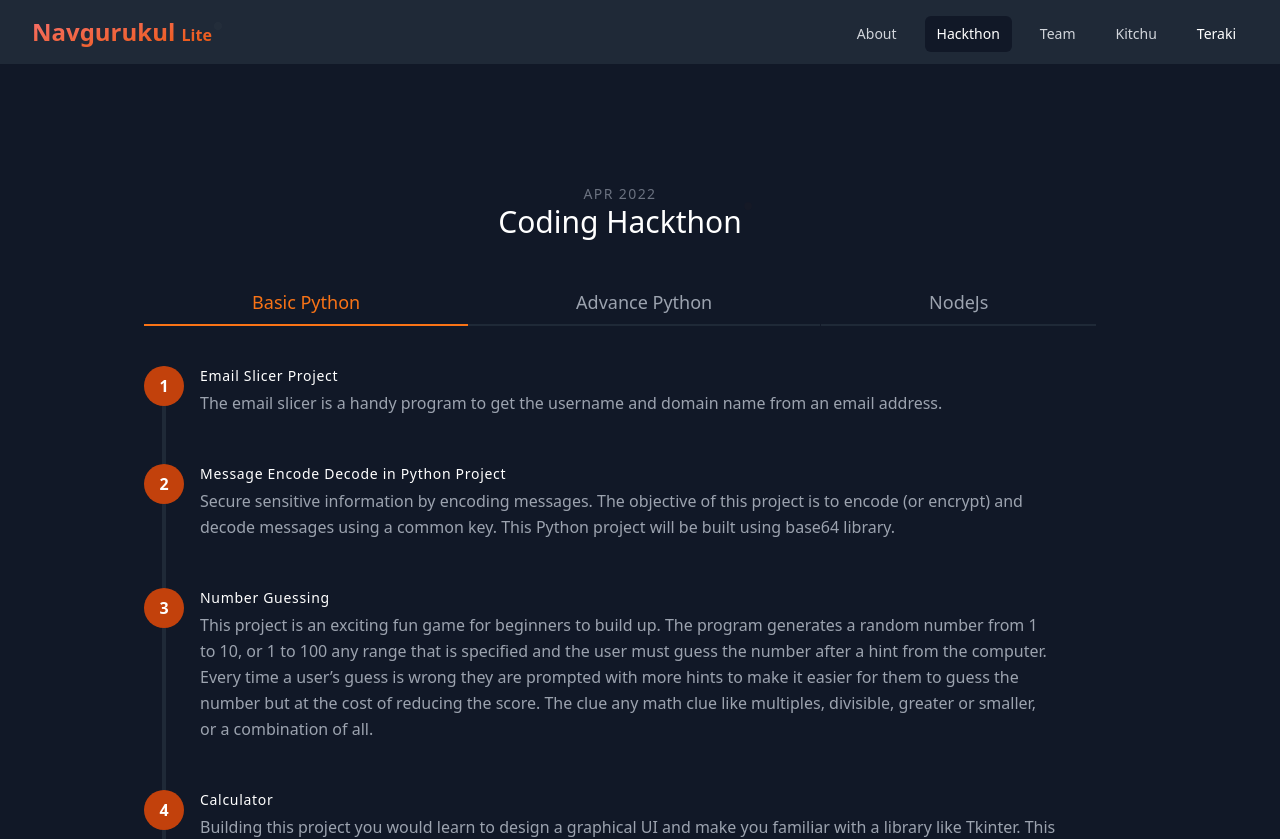
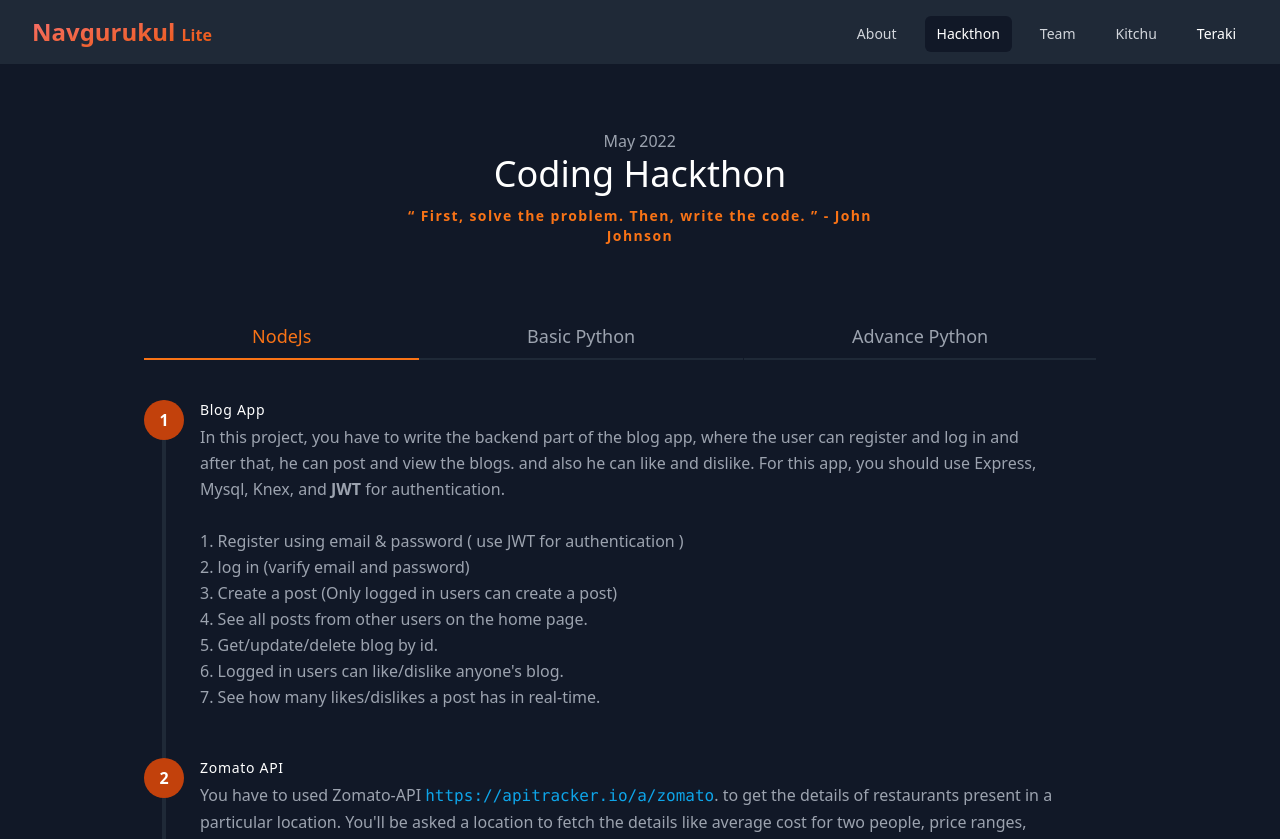
Before and after one commit to navgurukul-lite/cosmos, a React (Create React App) app: page /hackthon in a window 1280 px wide. Shown: the top 839 px of the page. Built offline with nearby package versions, Linux system fonts and the light colour scheme.

Commit message:
pune hackthon changes

```diff
--- a/package.json
+++ b/package.json
@@ -13,8 +13,10 @@
     "npm": "^8.8.0",
     "react": "^18.0.0",
     "react-dom": "^18.0.0",
+    "react-markdown": "^8.0.3",
     "react-router-dom": "^6.3.0",
     "react-scripts": "5.0.1",
+    "rehype-raw": "^6.1.1",
     "web-vitals": "^2.1.4"
   },
   "scripts": {
--- a/src/Components/Team.js
+++ b/src/Components/Team.js
@@ -2,7 +2,7 @@
 import { Fragment } from "react";
 import { Popover, Transition } from "@headlessui/react";
 import { MenuIcon, XIcon } from "@heroicons/react/outline";
-import users from "../Data/team.json"
+import users from "../Data/team.json";
 import Team_card from "./Team_card";
 
 export default function Example() {
@@ -11,28 +11,23 @@ export default function Example() {
       <section id="team" class="text-gray-400 bg-gray-900 body-font">
         <div class="container px-5 py-24 mx-auto">
           <div class="flex flex-col text-center w-full mb-20">
-            <h1 class="text-2xl font-medium title-font mb-4 text-white tracking-widest animate__animated animate__rollIn">
+            <h1 class="text-2xl font-medium title-font mb-4 text-white tracking-widest animate__animated animate__rollIn animate__slow">
               OUR TEAM
               <span class="animate-ping absolute h-1 ml-1 w-1 rounded-full bg-orange-600 opacity-full"></span>
-
             </h1>
-
+            <span class="animate__animated animate__rubberBand inline-block py-1 px-2  text-orange-500 text-sm font-semibold tracking-widest w-1/2 ml-auto mr-auto animate__slower">
+              Alone we can do so little; together we can do so much.
+            </span>
           </div>
           <div class="flex flex-wrap -m-4">
-
+            {users.slice(0, 2).map((item) => {
+              return <Team_card item={item} />;
+            })}
             {users
-              .slice(0,2)
-              .map((item) => {
-                return (
-                <Team_card item={item}/>
-                );
-              })}
-              {users.slice(2)
+              .slice(2)
               .sort(() => (Math.random() > 0.5 ? 1 : -1))
               .map((item) => {
-                return (
-                <Team_card item={item}/>
-                );
+                return <Team_card item={item} />;
               })}
           </div>
         </div>
--- a/src/Components/Team_card.js
+++ b/src/Components/Team_card.js
@@ -6,10 +6,10 @@ const Team_card = ({item}) => {
       <div class="h-full flex sm:flex-row flex-col items-center sm:justify-center justify-center text-center sm:text-left">
         <img
           alt="team"
-          class="flex-shrink-0 rounded-lg w-48 h-48 object-cover object-center sm:mb-0 mb-4 animate__animated animate__zoomIn"
+          class="flex-shrink-0 rounded-lg w-48 h-48 object-cover object-center sm:mb-0 mb-4 animate__animated animate__zoomIn animate__slower"
           src={item.photo}
         />
-        <div class="flex-grow sm:pl-8 animate__animated animate__zoomInUp">
+        <div class="flex-grow sm:pl-8 animate__animated animate__zoomInUp animate__slow">
           <h2 class="title-font font-medium text-lg text-white">{item.name}</h2>
           <h3 class="text-gray-300 mb-3">{item.position}</h3>
           <p class="mb-4">{item.quotes}</p>
--- a/src/Data/projects.json
+++ b/src/Data/projects.json
@@ -1,4 +1,19 @@
 [
+  {
+    "name": "Blog App",
+    "Content": "In this project, you have to write the backend part of the blog app, where the user can register and log in and after that, he can post and view the blogs. and also he can like and dislike. For this app, you should use Express, Mysql, Knex, and **JWT** for authentication.\n\n1. Register using email & password ( use JWT for authentication )\n2. log in (varify email and password)\n3. Create a post (Only logged in users can create a post)\n4. See all posts from other users on the home page.\n5. Get/update/delete blog by id.\n6. Logged in users can like/dislike anyone's blog.\n7. See how many likes/dislikes a post has in real-time.",
+    "topic": "NodeJs"
+  },
+  {
+    "name": "Zomato API",
+    "Content": "You have to used Zomato-API [`https://apitracker.io/a/zomato`](https://apitracker.io/a/zomato). to get the details of restaurants present in a particular location. You'll be asked a location to fetch the details like average cost for two people, price ranges, has online delivery or not, and cuisines of that location.",
+    "topic": "NodeJs"
+  },
+  {
+    "name": "Passport-Strategies",
+    "Content": "In this project you have to implement Google, LinkedIn and GiHub strategies(http://www.passportjs.org/) where the user can login by using these strategies.",
+    "topic": "NodeJs"
+  },
   {
     "name": "Email Slicer Project",
     "Content": "The email slicer is a handy program to get the username and domain name from an email address.",
@@ -38,20 +53,5 @@
     "name": "Convert Text to Speech in Python",
     "Content": "Convert your text into voice with Python and Google APIs.Text to speech project takes words as input on digital devices and converts them into audio or speech with a button click or finger touch.",
     "topic": "Advance Python"
-  },
-  {
-    "name": "Blog App",
-    "Content": "In this project, you have to write the backend part of the blog app, where the user can register and log in and after that, he can post and view the blogs. and also he can like and dislike. For this app, you should use Express, Mysql, Knex, and JWT for authentication.\n\n1. Register using email & password ( use JWT for authentication )2. log in (varify email and password)3. Create a post (Only logged in users can create a post)4. See all posts from other users on the home page.5. Get/update/delete blog by id.6. Logged in users can like/dislike anyone's blog.7. See how many likes/dislikes a post has in real-time.",
-    "topic": "NodeJs"
-  },
-  {
-    "name": "Zomato API",
-    "Content": "You have to used Zomato-API (https://apitracker.io/a/zomato ) to get the details of restaurants present in a particular location. You'll be asked a location to fetch the details like average cost for two people, price ranges, has online delivery or not, and cuisines of that location.",
-    "topic": "NodeJs"
-  },
-  {
-    "name": "Passport-Strategies",
-    "Content": "In this project you have to implement Google, LinkedIn and GiHub strategies(http://www.passportjs.org/) where the user can login by using these strategies.",
-    "topic": "NodeJs"
   }
 ]
--- a/src/Pages/About/index.js
+++ b/src/Pages/About/index.js
@@ -9,17 +9,16 @@ const index = () => {
       <Navbar />
       <section class="text-gray-100 bg-gray-900 pt-5 lg:pt-28 h-screen body-font overflow-hidden">
         <div class="container px-5 py-0 lg:py-24 mx-auto flex justify-between flex-col-reverse lg:flex-row">
-          <div class="pl-0 lg:pl-20 w-full lg:w-3/5 animate__animated animate__bounceInLeft py-0 lg:py-24">
-            <h1 class="text-xl lg:text-4xl w-full lg:w-3/5 ">
-            The Gurukul for the New Age India and its New Generation
+          <div class="pl-0 lg:pl-20 w-full lg:w-3/5 animate__animated animate__bounceInLeft animate__slow py-0 lg:py-24">
+            <h1 class="text-xl lg:text-4xl w-full lg:w-4/5 ">
+              The Gurukul for the New Age India and its New Generation
             </h1>
             <p class="mt-4 w-full lg:w-3/5">
               We are a non-profit dedicated to bring affordable tech education
               to underprivileged girls in India
             </p>
           </div>
-
-          <div class="w-full lg:w-2/5 animate__animated animate__bounceInRight">
+          <div class="w-full lg:w-2/5 animate__animated animate__bounceInRight animate__slow animate__repeat-2">
             <img src="/person-coding.png" alt="Person coding" />
           </div>
         </div>
--- a/src/Pages/Hackthon/index.js
+++ b/src/Pages/Hackthon/index.js
@@ -2,37 +2,43 @@ import React, { useState } from "react";
 import Navbar from "../../Components/Navbar";
 import Footer from "../../Components/Footer";
 import projects from "../../Data/projects.json";
+import ReactMarkdown from "react-markdown";
+import rehypeRaw from "rehype-raw";
+
 const Index = () => {
   const list_topics = Array.from(new Set(projects.map((item) => item.topic)));
   const [active, setActive] = useState(list_topics[0]);
 
-  const changeActive = (topic)=>{
-    setActive(topic)
-  }
+  const changeActive = (topic) => {
+    setActive(topic);
+  };
   return (
     <div>
       <Navbar />
       <section class="text-gray-400 bg-gray-900 body-font overflow-hidden">
-        <div class="container px-5 py-24 mx-auto">
+        <div class="container px-5 py-16 mx-auto">
           <div class="lg:w-4/5 mx-auto flex flex-wrap">
-            <div class="w-full lg:pr-10 lg:py-6 mb-6 lg:mb-0">
-              <h2 class="text-sm text-center title-font text-gray-500 tracking-widest animate__animated animate__lightSpeedInRight">
-                APR 2022
-              </h2>
-              <h1 class="text-white text-3xl text-center title-font font-medium mb-4 animate__animated animate__lightSpeedInLeft">
+            <div class="flex flex-col text-center w-full">
+              <p class="lg:w-2/3 mx-auto leading-relaxed text-base animate__animated animate__lightSpeedInLeft animate__slower">
+                May 2022
+              </p>
+              <h1 class="sm:text-4xl text-3xl font-medium title-font mb-2 text-white animate__animated animate__lightSpeedInRight animate__slow">
                 Coding Hackthon
                 <span class="animate-ping absolute h-1 ml-1 w-1 rounded-full bg-orange-600 opacity-full"></span>
-
               </h1>
-
+              <span class="animate__animated animate__rubberBand inline-block py-1 px-2  text-orange-500 text-sm font-semibold tracking-widest w-1/2 ml-auto mr-auto animate__slower">
+              “ First, solve the problem. Then, write the code. ” - John Johnson
+              </span>
+            </div>
+            <div class="w-full lg:pr-10 lg:py-6 mb-6 lg:mb-0">
               <div class="flex mb-4 mt-10">
                 {list_topics.map((item) => {
                   return (
                     <a
-                    rel="noreferrer"
-                    onClick={()=>changeActive(item)}
+                      rel="noreferrer"
+                      onClick={() => changeActive(item)}
                       class={
-                        "animate__animated animate__bounceInUp flex-grow border-b-2 py-2 text-lg px-1 cursor-pointer hover:border-orange-400 text-center hover:text-orange-400" +
+                        "animate__animated animate__slower animate__bounceInUp flex-grow border-b-2 py-2 text-lg px-1 cursor-pointer hover:border-orange-400 text-center hover:text-orange-400" +
                         (item === active
                           ? " text-orange-500 border-orange-500"
                           : " border-gray-800")
@@ -43,7 +49,7 @@ const Index = () => {
                   );
                 })}
               </div>
-              <div class="flex flex-wrap w-full overflow-hidden animate__animated animate__bounceInUp">
+              <div class="flex flex-wrap w-full overflow-hidden animate__animated animate__bounceInUp animate__slow">
                 <div class="md:pr-10 md:py-6">
                   {projects
                     .filter((item) => item.topic === active)
@@ -60,7 +66,18 @@ const Index = () => {
                             <h2 class="font-medium title-font text-sm text-white mb-1 tracking-wider">
                               {item.name}
                             </h2>
-                            <p class="leading-relaxed">{item.Content}</p>
+                            <p class="leading-relaxed">
+                              <ReactMarkdown
+                                components={{
+                                  a: ({ node, ...props }) => (
+                                    <a className="text-sky-500" {...props} />
+                                  ),
+                                }}
+                                rehypePlugins={[rehypeRaw]}
+                              >
+                                {item.Content.split("\n").join("<br/>")}
+                              </ReactMarkdown>
+                            </p>
                           </div>
                         </div>
                       );
@@ -94,6 +111,7 @@ const Index = () => {
             </div>
           </div>
         </div>
+        <div class="container px-5 py-24 mx-auto"></div>
       </section>
       <Footer />
     </div>
--- a/src/Pages/Kitchu/index.js
+++ b/src/Pages/Kitchu/index.js
@@ -52,24 +52,27 @@ const Index = () => {
       <section class="text-gray-400 bg-gray-900 body-font">
         <div class="container px-5 py-24 mx-auto">
           <div class="flex flex-col text-center w-full mb-20">
-            <h1 class="sm:text-4xl text-3xl font-medium title-font mb-2 text-white animate__animated animate__lightSpeedInRight">
+            <h1 class="sm:text-4xl text-3xl font-medium title-font mb-2 text-white animate__animated animate__rollIn animate__slower">
               KITCHU
               <span class="animate-ping absolute h-1 ml-1 w-1 rounded-full bg-orange-600 opacity-full"></span>
             </h1>
-            <p class="lg:w-2/3 mx-auto leading-relaxed text-base animate__animated animate__lightSpeedInLeft">
+            <span class="animate__animated animate__rubberBand animate__slower inline-block py-1 px-2  text-orange-500 text-sm font-semibold tracking-widest w-1/2 ml-auto mr-auto">
+              Dharamshala campus kitchen 🍴 Warriors
+            </span>
+            <p class="lg:w-2/3 mx-auto leading-relaxed text-base animate__animated animate__lightSpeedInLeft animate__slower">
               People who love to eat are always the best people.
             </p>
           </div>
           <div class="flex flex-wrap justify-center -m-4">
             {Object.keys(kitchen_terns).map((item, index) => {
               return (
-                <div class="p-4 xl:w-1/4 md:w-1/2 w-full animate__animated animate__lightSpeedInLeft">
+                <div class="p-4 xl:w-1/4 md:w-1/2 w-full ">
                   <div
                     class={
-                      "h-full p-6 rounded-lg border-2  flex flex-col relative overflow-hidden hover:animate-pulse " +
+                      "h-full p-6 rounded-lg border-2 animate__animated flex flex-col relative overflow-hidden " +
                       (item == "today"
-                        ? "border-orange-400"
-                        : "border-gray-700")
+                        ? "border-orange-400 animate__backInUp animate__slower"
+                        : (item == "yesterday"?"border-gray-700 animate__backInRight animate__slower": "border-gray-700 animate__backInLeft animate__slower"))
                     }
                   >
                     <span
@@ -83,7 +86,7 @@ const Index = () => {
                     <h2 class="text-sm tracking-widest text-gray-300 title-font mb-5 font-medium">
                       Team
                     </h2>
-                    {kitchen_terns[item].team.map((item, index) => {
+                    {kitchen_terns[item].team.filter((item)=>item!="").map((item, index) => {
                       return (
                         <p class="flex items-center text-gray-400 mb-2 capitalize">
                           <span class="w-4 h-4 mr-2 inline-flex items-center justify-center bg-gray-800 text-orange-400 rounded-full p-3 flex-shrink-0">
```
Also changed, not shown: 1 other file (tests, documents, lock files or other folders).
